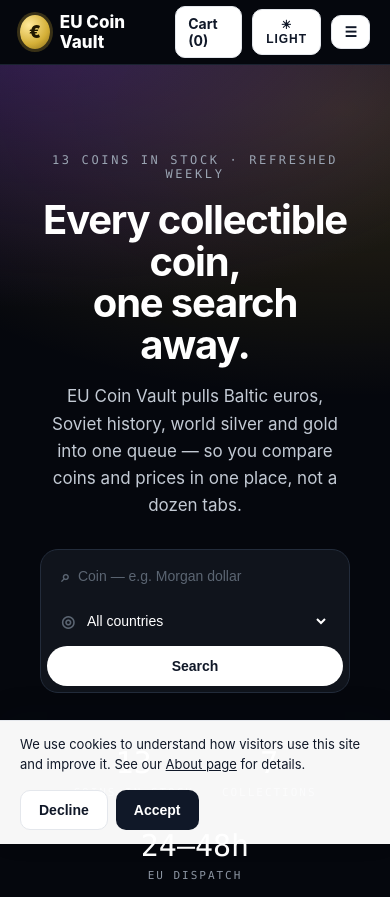
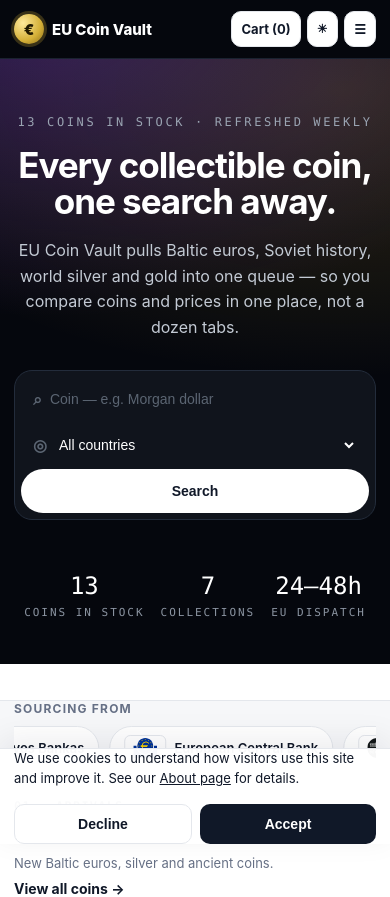
Before and after one commit to bob-606/coin, a Next.js app: page / in a window 390 px wide. Shown: the top 897 px of the page. Built offline with nearby package versions, Linux system fonts and the light colour scheme.

Commit message:
Fix mobile layout: viewport, navbar, cart, responsive polish

```diff
--- a/app/globals.css
+++ b/app/globals.css
@@ -421,3 +421,91 @@ details.faq { border: 1px solid var(--border); border-radius: 12px; padding: 14p
 details.faq + details.faq { margin-top: 10px; }
 details.faq summary { font-weight: 700; cursor: pointer; }
 details.faq p { color: var(--muted); line-height: 1.65; margin: 8px 0 0; }
+
+/* ---- Mobile fixes ---- */
+html, body { max-width: 100%; overflow-x: clip; }
+img { max-width: 100%; }
+.container, .panel, .card, .cart-row, .section-head, .results-bar { min-width: 0; }
+.product-title { margin: 6px 0 8px; font-size: 34px; letter-spacing: -0.01em; line-height: 1.15; overflow-wrap: break-word; }
+.guide-title { margin-top: 10px; font-size: 36px; letter-spacing: -0.01em; line-height: 1.15; overflow-wrap: break-word; }
+
+/* Mobile nav actions */
+.mobile-actions { display: flex; gap: 8px; align-items: center; }
+.mobile-cart-btn, .mobile-menu-btn { padding: 8px 12px; white-space: nowrap; }
+.brand-text { white-space: nowrap; }
+.cookie-actions { display: flex; gap: 8px; }
+
+/* Cart layout (replaces old inline flex rows) */
+.cart-info { flex: 1; min-width: 0; }
+.cart-info a { overflow-wrap: break-word; }
+.cart-line-total { white-space: nowrap; }
+.cart-remove { white-space: nowrap; }
+.cart-footer { display: flex; justify-content: space-between; align-items: center; gap: 12px; margin-top: 18px; flex-wrap: wrap; }
+.cart-total { font-size: 22px; font-weight: 800; }
+.cart-actions { display: flex; gap: 10px; margin-top: 12px; flex-wrap: wrap; }
+
+@media (max-width: 900px) {
+  .section-head { flex-wrap: wrap; }
+}
+@media (max-width: 640px) {
+  /* Prevent iOS Safari auto-zoom on focus */
+  input, select, textarea { font-size: 16px; }
+  .hero { padding: 44px 0 12px; }
+  h1 { font-size: clamp(30px, 8vw, 40px); }
+  .section { padding: 28px 0; }
+  .section h2 { font-size: 24px; }
+  .product-title { font-size: 26px; }
+  .guide-title { font-size: 27px; overflow-wrap: break-word; }
+  .section-head { flex-direction: column; align-items: flex-start; gap: 6px; }
+  .link-more { white-space: normal; }
+  .dark-hero { padding: 56px 0 44px; }
+  .dark-hero h1 { font-size: clamp(32px, 9vw, 44px); }
+  .dark-hero .hero-sub { font-size: 16px; }
+  .hero-search { gap: 2px; }
+  .hs-field { padding: 0 12px; min-width: 0; }
+  .hs-field input, .hs-field select { min-height: 44px; }
+  .hs-btn { min-height: 44px; width: 100%; }
+  .alert-box { padding: 24px 20px; }
+  .results-bar { flex-wrap: wrap; }
+  .results-bar select { flex: 1; min-width: 160px; }
+  .toolbar { gap: 8px; }
+  .chip { padding: 9px 13px; }
+  .btn { min-height: 40px; }
+  .qty button { width: 36px; height: 36px; }
+  .cookie-actions .btn { flex: 1; }
+  .timeline { gap: 4px; }
+  .tl-step { font-size: 11px; }
+  .tl-dot { width: 28px; height: 28px; }
+  .table { display: block; overflow-x: auto; }
+  .transit-inner { text-align: center; }
+}
+@media (max-width: 600px) {
+  /* Cart rows: info on top line, controls wrap below without overflow */
+  .cart-row { flex-wrap: wrap; row-gap: 10px; }
+  .cart-thumb { width: 52px; height: 52px; flex-shrink: 0; }
+  .cart-info { flex: 1 1 calc(100% - 66px); }
+  .qty { order: 3; }
+  .cart-line-total { order: 4; margin-left: auto; }
+  .cart-remove { order: 5; padding: 8px 12px; min-height: 36px; }
+  .cart-footer { align-items: flex-start; }
+  .cart-total { font-size: 19px; }
+  .cart-actions .btn { flex: 1 1 100%; text-align: center; }
+}
+@media (max-width: 520px) {
+  .footer-grid { grid-template-columns: 1fr; }
+  .trust { grid-template-columns: 1fr; }
+  .hero-stats { gap: 20px; }
+  .hero-stats b { font-size: 24px; }
+}
+@media (max-width: 400px) {
+  .container { padding: 0 14px; }
+  .nav-inner { gap: 8px; height: 58px; }
+  .brand { font-size: 15px; gap: 8px; }
+  .brand-mark { width: 30px; height: 30px; }
+  .brand-text { max-width: 110px; overflow: hidden; text-overflow: ellipsis; }
+  .mobile-actions { gap: 6px; }
+  .mobile-cart-btn, .mobile-menu-btn { padding: 7px 9px; font-size: 13px; min-height: 36px; }
+  .theme-toggle { padding: 7px 9px; min-height: 36px; }
+  .theme-toggle .theme-label { display: none; }
+  .hero-stats { gap: 16px; }
+}
--- a/app/guides/[slug]/page.jsx
+++ b/app/guides/[slug]/page.jsx
@@ -19,7 +19,7 @@ export default function GuidePage({ params }) {
     <div className="container">
       <div className="section" style={{ maxWidth: 760 }}>
         <Link href="/guides" className="link-more">← All guides</Link>
-        <h2 style={{ marginTop: 10, fontSize: 36 }}>{g.title}</h2>
+        <h2 className="guide-title">{g.title}</h2>
         <p className="muted">Updated {g.updated} · EU Coin Vault</p>
         <div className="article">
           {g.sections.map((s) => (
--- a/app/layout.jsx
+++ b/app/layout.jsx
@@ -9,6 +9,11 @@ import { products, categories, countries, priceBuckets, sources } from "../data/
 export const metadata = {
   title: "EU Coin Vault — Every collectible coin, one search away",
   description: "Collectible coins from the EU shipped worldwide. Baltic euros, silver, gold, ancient.",
+};
+
+export const viewport = {
+  width: "device-width",
+  initialScale: 1,
 };
 
 export default function RootLayout({ children }) {
--- a/app/product/[id]/page.jsx
+++ b/app/product/[id]/page.jsx
@@ -52,7 +52,7 @@ export default function ProductPage() {
               <Verified />
             </div>
             <div className="muted" style={{ marginTop: 6 }}>{p.country} · {p.year}</div>
-            <h2 style={{ margin: "6px 0 8px", fontSize: 34 }}>{p.name}</h2>
+            <h2 className="product-title">{p.name}</h2>
             <div className="price" style={{ fontSize: 30 }}>{formatEUR(p.price)}</div>
             <div style={{ display: "flex", gap: 8, marginTop: 12, flexWrap: "wrap" }}>
               <button className="btn btn-primary" onClick={() => add(p.id)}>Add to cart →</button>
--- a/components/CookieBanner.jsx
+++ b/components/CookieBanner.jsx
@@ -20,7 +20,7 @@ export default function CookieBanner() {
         <p className="muted" style={{ margin: 0, color: "var(--text)" }}>
           We use cookies to understand how visitors use this site and improve it. See our <Link href="/about" style={{ textDecoration: "underline" }}>About page</Link> for details.
         </p>
-        <div style={{ display: "flex", gap: 8 }}>
+        <div className="cookie-actions">
           <button className="btn" onClick={() => decide("no")}>Decline</button>
           <button className="btn btn-primary" onClick={() => decide("yes")}>Accept</button>
         </div>
--- a/components/Navbar.jsx
+++ b/components/Navbar.jsx
@@ -22,7 +22,7 @@ export default function Navbar() {
       <div className="container nav-inner">
         <Link href="/" className="brand" onClick={() => setOpen(false)}>
           <span className="brand-mark">€</span>
-          <span>EU Coin Vault</span>
+          <span className="brand-text">EU Coin Vault</span>
         </Link>
         <div className="nav-links desktop-only">
           {links.map((l) => (
@@ -34,10 +34,10 @@ export default function Navbar() {
             Checkout
           </Link>
         </div>
-        <div className="mobile-only" style={{ display: "flex", gap: 10, alignItems: "center" }}>
-          <Link href="/cart" className="btn" style={{ padding: "8px 12px" }}>Cart ({count})</Link>
+        <div className="mobile-only mobile-actions">
+          <Link href="/cart" className="btn mobile-cart-btn">Cart ({count})</Link>
           <ThemeToggle />
-          <button className="btn" style={{ padding: "8px 12px" }} onClick={() => setOpen((o) => !o)} aria-label="Menu">
+          <button className="btn mobile-menu-btn" onClick={() => setOpen((o) => !o)} aria-label="Menu" aria-expanded={open}>
             ☰
           </button>
         </div>
--- a/components/ThemeToggle.jsx
+++ b/components/ThemeToggle.jsx
@@ -15,7 +15,8 @@ export default function ThemeToggle() {
   };
   return (
     <button className="btn theme-toggle" onClick={toggle} aria-label="Toggle dark mode" title="Toggle light / dark">
-      {theme === "dark" ? "☾ DARK" : "☀ LIGHT"}
+      <span aria-hidden>{theme === "dark" ? "☾" : "☀"}</span>
+      <span className="theme-label"> {theme === "dark" ? "DARK" : "LIGHT"}</span>
     </button>
   );
 }
```
Also changed, not shown: app/cart/page.jsx (+8 -8 lines).
